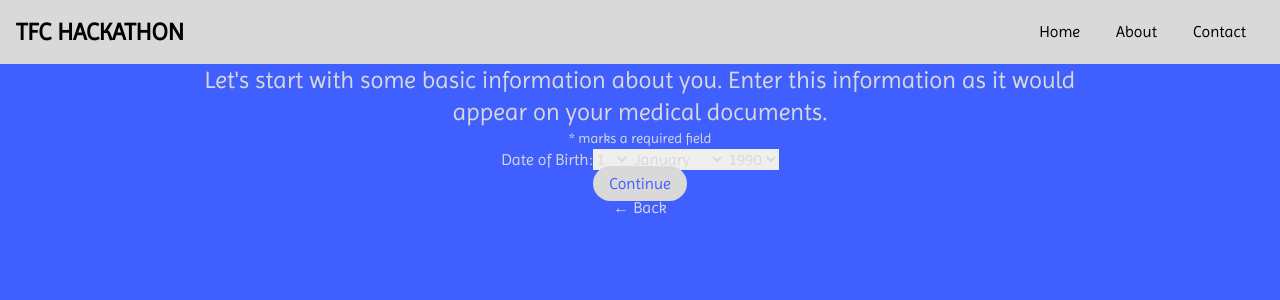
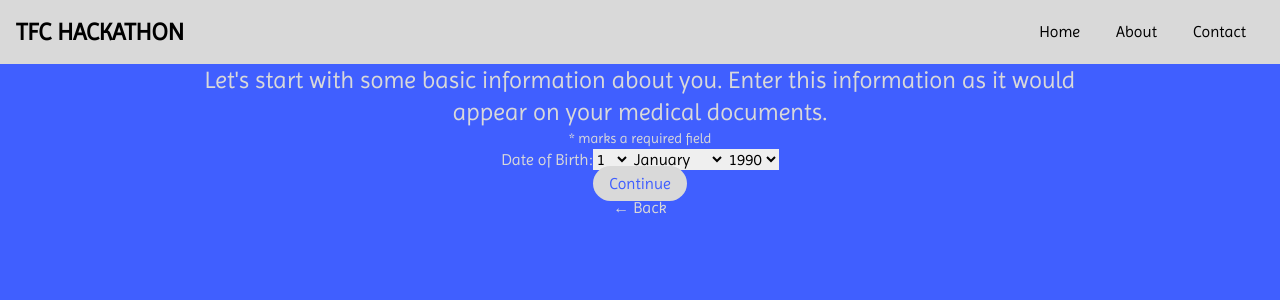
Before and after one commit to KingTingTheGreat/tfc-hackathon, a Next.js app: page /sign-up/date-of-birth in a window 1280 px wide. Shown: the top 300 px of the page. Built offline with nearby package versions, Linux system fonts and the light colour scheme.

Commit message:
formatting and some minor styling

```diff
--- a/app/sign-up/date-of-birth/page.tsx
+++ b/app/sign-up/date-of-birth/page.tsx
@@ -1,55 +1,46 @@
 "use client";
 import Link from "next/link";
-import { useState, useEffect } from "react";
+import { useState } from "react";
 
-const InputField = ({ label, value, setValue, required }: { label: string, value: string, setValue: any, required: boolean }) => {
-    return (
-        <div className="flex items-center">
-            <h4>{label}</h4>
-            <input
-                type="text"
-                className="m-2 text-black rounded"
-                value={value}
-                placeholder={label}
-                required={required}
-                onChange={(e) => setValue(e.target.value)}
-            />
-        </div>
-    );
+const days = {
+	January: 31,
+	February: 28,
+	March: 31,
+	April: 30,
+	May: 31,
+	June: 30,
+	July: 31,
+	August: 31,
+	September: 30,
+	October: 31,
+	November: 30,
+	December: 31,
 };
 
-const DropdownOption = () => {
-    return (<option value="volvo">Volvo</option>);
-}
-const days = {
-    'January': 31,
-    'February': 28,
-    'March': 31,
-    'April': 30,
-    'May': 31,
-    'June': 30,
-    'July': 31,
-    'August': 31,
-    'September': 30,
-    'October': 31,
-    'November': 30,
-    'December': 31
-  }
-
-const months = ["January", 'February', "March", 'April', 'May', 'June', 'July', 'August', 'September', 'October', 'November', 'December'];
+const months = [
+	"January",
+	"February",
+	"March",
+	"April",
+	"May",
+	"June",
+	"July",
+	"August",
+	"September",
+	"October",
+	"November",
+	"December",
+];
 const years: Number[] = [];
 var i = 0;
-for (i=1990; i < 2025; i++) {
+for (i = 1990; i < 2025; i++) {
 	years.push(i);
 }
 
 export default function SignUp2() {
-    const [firstName, setFirstName] = useState("");
-    const [lastName, setLastName] = useState("");
-    const [middleName, setMiddleName] = useState("");
-    const [selectedMonth, setSelectedMonth] = useState('');
-    const [selectedDay, setSelectedDay] = useState('');
-    const [selectedYear, setSelectedYear] = useState('');
+	const [selectedMonth, setSelectedMonth] = useState("");
+	const [selectedDay, setSelectedDay] = useState("");
+	const [selectedYear, setSelectedYear] = useState("");
 	const handleDayChange = (event: any) => {
 		setSelectedDay(event.target.value);
 	};
@@ -60,34 +51,51 @@ export default function SignUp2() {
 		setSelectedYear(event.target.value);
 	};
 
-
 	return (
 		<main className="flex min-h-11/12 items-center justify-center">
 			<div className="text-offwhite text-center w-[70%]">
 				<p className="text-2xl">
-                    Let&apos;s start with some basic information about you. Enter this information as it would appear on your
-                    medical documents.
+					Let&apos;s start with some basic information about you. Enter this information as it would appear on
+					your medical documents.
 				</p>
 				<p className="text-sm">* marks a required field</p>
 				<label>Date of Birth:</label>
-                <select name="day" id="day" value={selectedDay} onChange={handleDayChange}>
-                    {Array.from({ length: 31 }, (_, i) => i + 1).map((day) => <option key={day} value={day}>{day}</option>)}
+				<select className="text-black" name="day" id="day" value={selectedDay} onChange={handleDayChange}>
+					{Array.from({ length: 31 }, (_, i) => i + 1).map((day) => (
+						<option key={day} value={day}>
+							{day}
+						</option>
+					))}
 				</select>
-                <select name="month" id="month" value={selectedMonth} onChange={handleMonthChange}>
-                    {months.map((month) => <option key={month} value={month}>{month}</option>)}
+				<select
+					className="text-black"
+					name="month"
+					id="month"
+					value={selectedMonth}
+					onChange={handleMonthChange}>
+					{months.map((month) => (
+						<option key={month} value={month}>
+							{month}
+						</option>
+					))}
 				</select>
-                <select name="year" id="year" value={selectedYear} onChange={handleYearChange}>
-                    {years.map((year) => <option key={year.toString()} value={year.toString()}>{year.toString()}</option>)}
+				<select className="text-black" name="year" id="year" value={selectedYear} onChange={handleYearChange}>
+					{years.map((year) => (
+						<option key={year.toString()} value={year.toString()}>
+							{year.toString()}
+						</option>
+					))}
 				</select>
 				<div>
-                    <Link className="text-blaj bg-offwhite text-center py-2 px-4 my-2 rounded-full" href='/sign-up/address-one'>
+					<Link
+						className="text-blaj bg-offwhite text-center py-2 px-4 my-2 rounded-full"
+						href="/sign-up/address-one">
 						Continue
 					</Link>
 				</div>
 				<div>
-                    <Link href='sign-up'>← Back</Link>
+					<Link href="/sign-up">← Back</Link>
 				</div>
-
 			</div>
 		</main>
 	);
--- a/app/sign-up/page.tsx
+++ b/app/sign-up/page.tsx
@@ -17,7 +17,6 @@ const InputField = ({
 		<div className="flex items-center text-offwhite">
 			<h4>{label}</h4>
 			<input
-
 				type="text"
 				className="m-2 text-black rounded"
 				value={value}
@@ -33,7 +32,6 @@ export default function SignUp1() {
 	const [firstName, setFirstName] = useState("");
 	const [lastName, setLastName] = useState("");
 	const [middleName, setMiddleName] = useState("");
-	const [startDate, setStartDate] = useState(new Date());
 
 	return (
 		<main className="flex min-h-11/12 items-center justify-center">
@@ -56,7 +54,9 @@ export default function SignUp1() {
 					</Link>
 				</div>
 				<div>
-					<Link className="text-offwhite my-5" href="/">← Back</Link>
+					<Link className="text-offwhite my-5" href="/sign-up">
+						← Back
+					</Link>
 				</div>
 			</div>
 		</main>
```
Also changed, not shown: app/sign-up/address-one/page.tsx (+20 -10 lines), app/sign-up/address-two/page.tsx (+20 -10 lines), app/sign-up/email-and-password/page.tsx (+23 -10 lines), app/sign-up/get-insurance-card/page.tsx (+20 -10 lines). Lines whose indentation alone changed are shown as unchanged.
